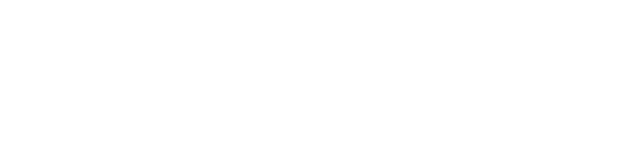
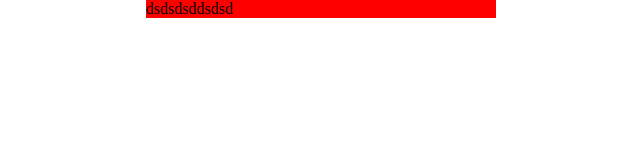
Before and after one commit to Marwoora/jewerly, a plain HTML site: page index.html in a window 1280 px wide. Shown: the whole page, without its empty margins (319-959 px from the left). Drawn offline with Linux system fonts and the light colour scheme.

Commit message:
specific example added

```diff
--- a/index.html
+++ b/index.html
@@ -9,6 +9,12 @@
   <link rel="stylesheet" href="./normalize.css">
 </head>
 <body>
+  <main class="main">
 
+    <header>
+
+    </header>
+    dsdsdsddsdsd
+  </main>
 </body>
 </html>
--- a/style.css
+++ b/style.css
@@ -0,0 +1,18 @@
+* { /** вес 0 */
+  width: 100%;
+}
+
+main {  /** вес 1 */
+  width: 1440px;
+  margin-left: auto;
+  margin-right: auto;
+  background: red;
+}
+
+.main {  /** вес 10 */
+  width: 100px;
+}
+
+main.main { /** вес 11 */
+ width: 350px;
+}
```
